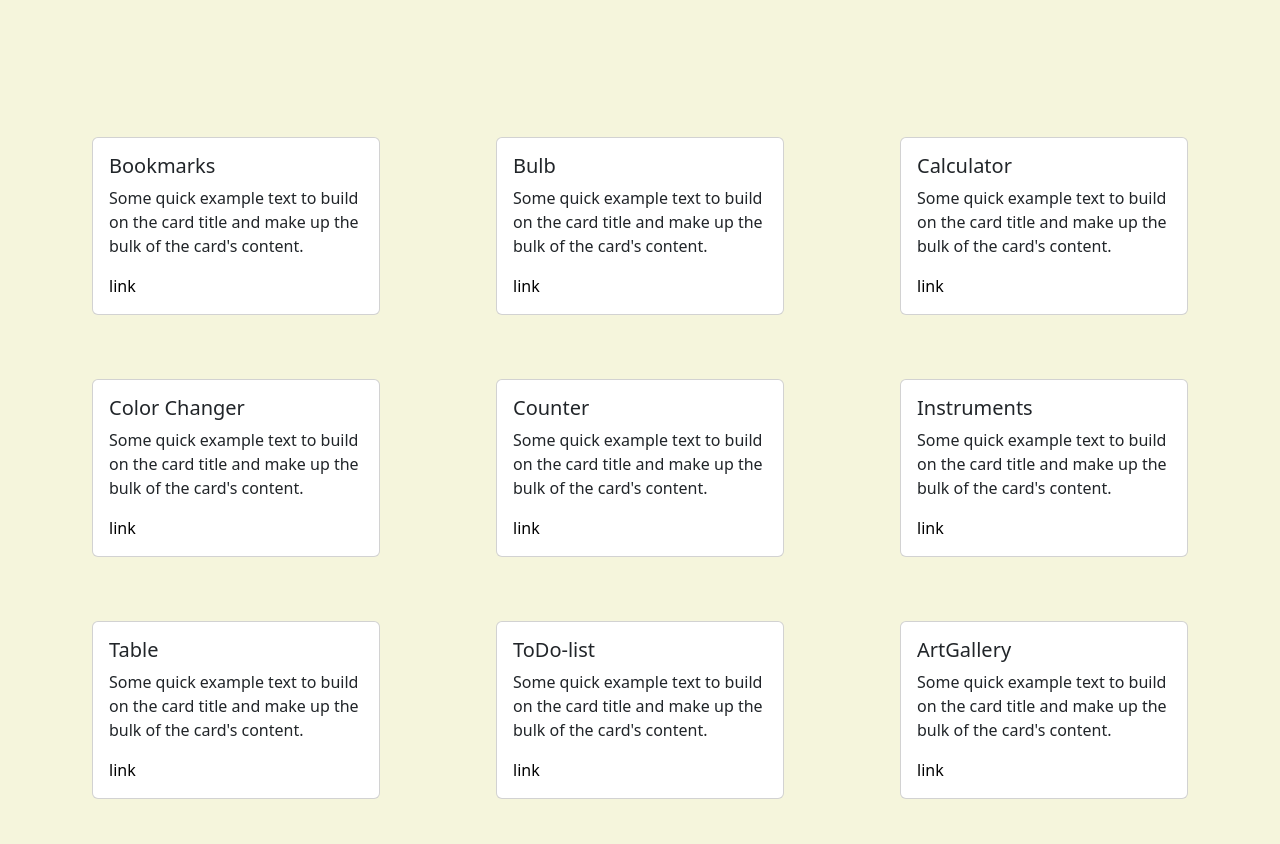
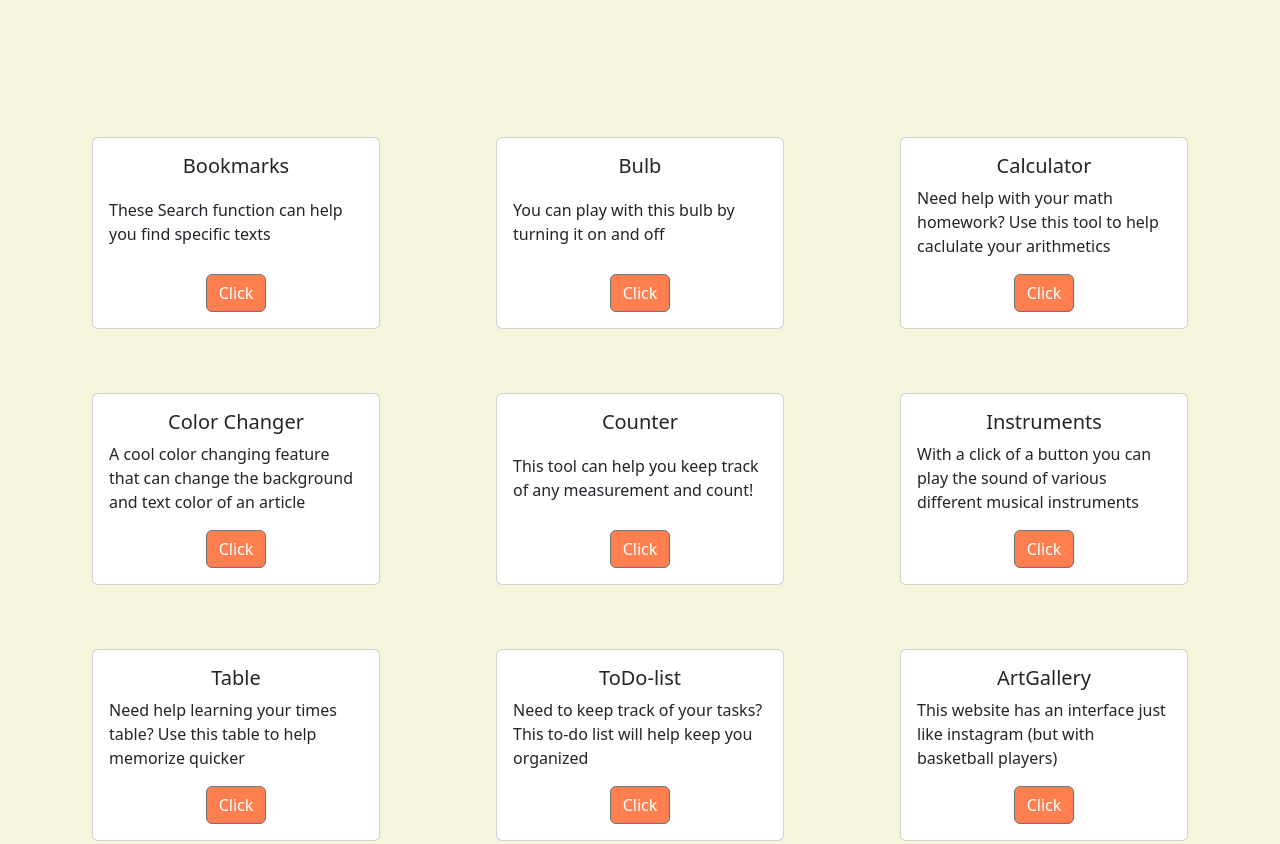
Before and after one commit to Ronyboxer/Portfolio, a plain HTML site: page index.html in a window 1280 px wide. Shown: the part 563-1407 px from the top of the page. Drawn offline with nearby package versions, Linux system fonts and the light colour scheme.

Commit message:
Changes in Card layout

```diff
--- a/index.css
+++ b/index.css
@@ -50,3 +50,9 @@ a {
 .Contacts {
   background-color: beige;
 }
+.card-body{
+  display: flex;
+   align-items: center;
+  flex-direction: column;
+  justify-content: space-between
+}
--- a/index.js
+++ b/index.js
@@ -22,6 +22,19 @@ const sources = [
 
 ]
 
+const descriptions = [
+    "These Search function can help you find specific texts",
+    "You can play with this bulb by turning it on and off" ,
+    "Need help with your math homework? Use this tool to help caclulate your arithmetics" ,
+    "A cool color changing feature that can change the background and text color of an article" ,
+    "This tool can help you keep track of any measurement and count!" ,
+    "With a click of a button you can play the sound of various different musical instruments" ,
+    "Need help learning your times table? Use this table to help memorize quicker" ,
+    "Need to keep track of your tasks? This to-do list will help keep you organized" ,
+    "This website has an interface just like instagram (but with basketball players)"
+
+]
+
     projects.forEach((project , index) =>{
         const div = document.createElement("div")
         div.classList.add("card")
@@ -30,8 +43,8 @@ const sources = [
         div.innerHTML = `
         <div class="card-body">
         <h5 class="card-title">${project}</h5>
-        <p class="card-text">Some quick example text to build on the card title and make up the bulk of the card's content.</p>
-        <a href="${sources[index]}" class="card-link">link</a>
+        <p class="card-text">${descriptions[index]}</p>
+        <button type="button" class="btn btn-secondary"><a href="${sources[index]}" class="card-link"></a>Click</button>
       </div>
     </div>
        `
```
